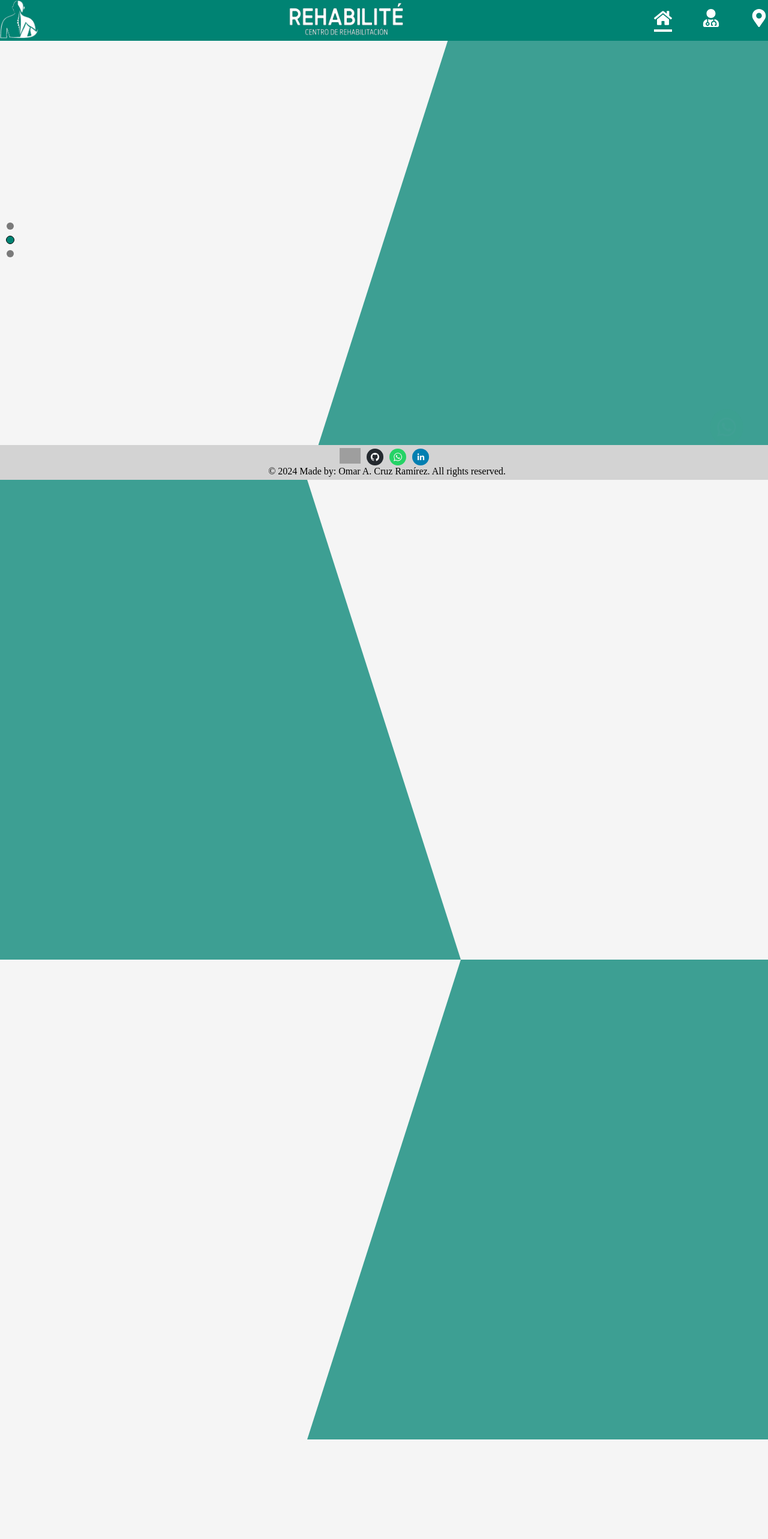
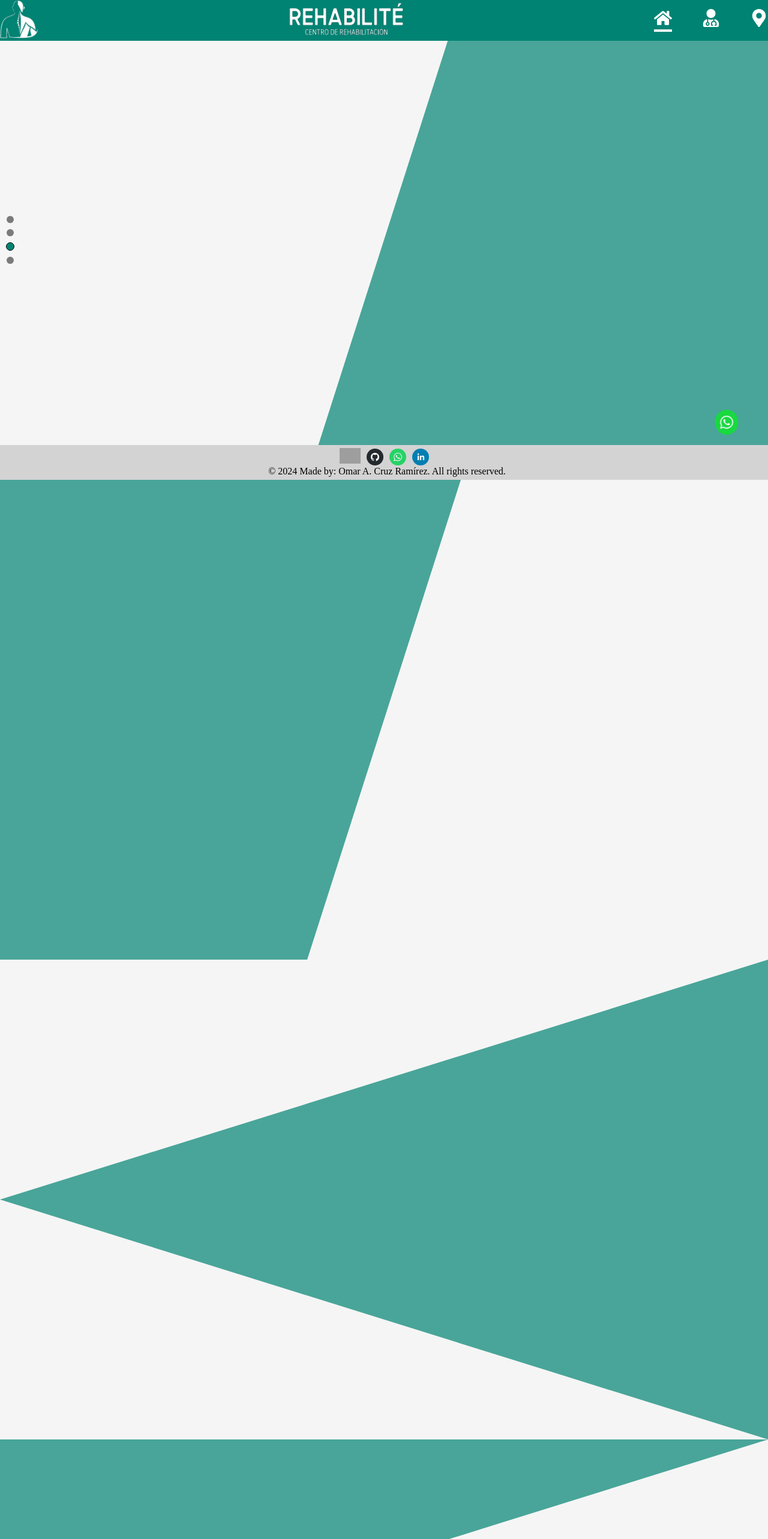
Before and after one commit to Damanger/Rehabilit-, a React (Create React App) app: page / in a window 1280 px wide. Shown: the top 2566 px of the page at 60% size. Before the commit the page ends 2400 px from the top, so only its background shows below. Built offline with nearby package versions, Linux system fonts and the light colour scheme; grey boxes are pictures that could not be loaded.

Commit message:
updating

```diff
--- a/src/assets/css/Contacto.module.css
+++ b/src/assets/css/Contacto.module.css
@@ -1,6 +1,6 @@
 .whats {
     position: fixed;
-    bottom: 3rem;
+    bottom: 3.5rem;
     right: 2rem;
     z-index: 2000;
 }
@@ -16,15 +16,6 @@
     color: white;
     display: grid;
     place-items: center;
-}
-
-.react-tooltip {
-    font-size: 1rem;
-    color: white;
-    background: black;
-    border-radius: 4px;
-    padding: 0.5rem;
-    text-align: center;
 }
 
 @keyframes pulse-border {
--- a/src/assets/css/Footer.module.css
+++ b/src/assets/css/Footer.module.css
@@ -25,3 +25,9 @@
     margin: 0;
     color: black !important;
 }
+
+@media (max-width: 768px) {
+    .contentContainer p{
+        font-size: 0.8rem;
+    }
+}
--- a/src/assets/css/inicio.module.css
+++ b/src/assets/css/inicio.module.css
@@ -1,14 +1,30 @@
 .figura {
     clip-path: polygon(60% 0, 100% 0, 100% 100%, 40% 100%);
-    background-color: rgba(0, 131, 115, 0.75);
+    background-color: rgba(0, 131, 115, 0.7);
     height: 100vh;
     width: 100vw;
     z-index: -1;
 }
 
 .figura2 {
-    clip-path: polygon(0 0, 40% 0, 60% 100%, 0 100%);
-    background-color: rgba(0, 131, 115, 0.75);
+    clip-path: polygon(0 0, 60% 0, 40% 100%, 0% 100%);
+    background-color: rgba(0, 131, 115, 0.7);
+    height: 100vh;
+    width: 100vw;
+    z-index: -1;
+}
+
+.figura3{
+    clip-path: polygon(100% 0, 0 50%, 100% 100%);
+    background-color: rgba(0, 131, 115, 0.7);
+    height: 100vh;
+    width: 100vw;
+    z-index: -1;
+}
+
+.figura4{
+    clip-path: polygon(100% 0, 0 50%, 100% 100%, 0% 100%, 0 50%, 0% 0%);
+    background-color: rgba(0, 131, 115, 0.7);
     height: 100vh;
     width: 100vw;
     z-index: -1;
--- a/src/components/Contacto.jsx
+++ b/src/components/Contacto.jsx
@@ -1,7 +1,6 @@
 import React from 'react'
 import { FontAwesomeIcon } from '@fortawesome/react-fontawesome';
 import { faWhatsapp } from '@fortawesome/free-brands-svg-icons';
-import { Tooltip } from 'react-tooltip';
 import Style from '../assets/css/Contacto.module.css';
 
 const Contacto = () => {
@@ -16,7 +15,6 @@ const Contacto = () => {
                     data-tooltip-content="Contáctanos">
                     <span><FontAwesomeIcon icon={faWhatsapp} /></span>
                 </a>
-                <Tooltip id="whatsapp-tooltip" place="left" type="dark" effect="solid"/>
             </div>
         </>
     )
--- a/src/components/Inicio.jsx
+++ b/src/components/Inicio.jsx
@@ -48,6 +48,10 @@ const Inicio = () =>{
                         className={`${Style.circulo} ${activeSection === 2 ? Style.active : ''}`}
                         onClick={() => scrollToSection(2)}
                     ></div>
+                    <div
+                        className={`${Style.circulo} ${activeSection === 3 ? Style.active : ''}`}
+                        onClick={() => scrollToSection(3)}
+                    ></div>
                 </aside>
                 <section>
                     <div className={Style.figura}></div>
@@ -56,7 +60,10 @@ const Inicio = () =>{
                     <div className={Style.figura2}></div>
                 </section>
                 <section>
-                    <div className={Style.figura}></div>
+                    <div className={Style.figura3}></div>
+                </section>
+                <section>
+                    <div className={Style.figura4}></div>
                 </section>
             <Footer/>
         </>
```
